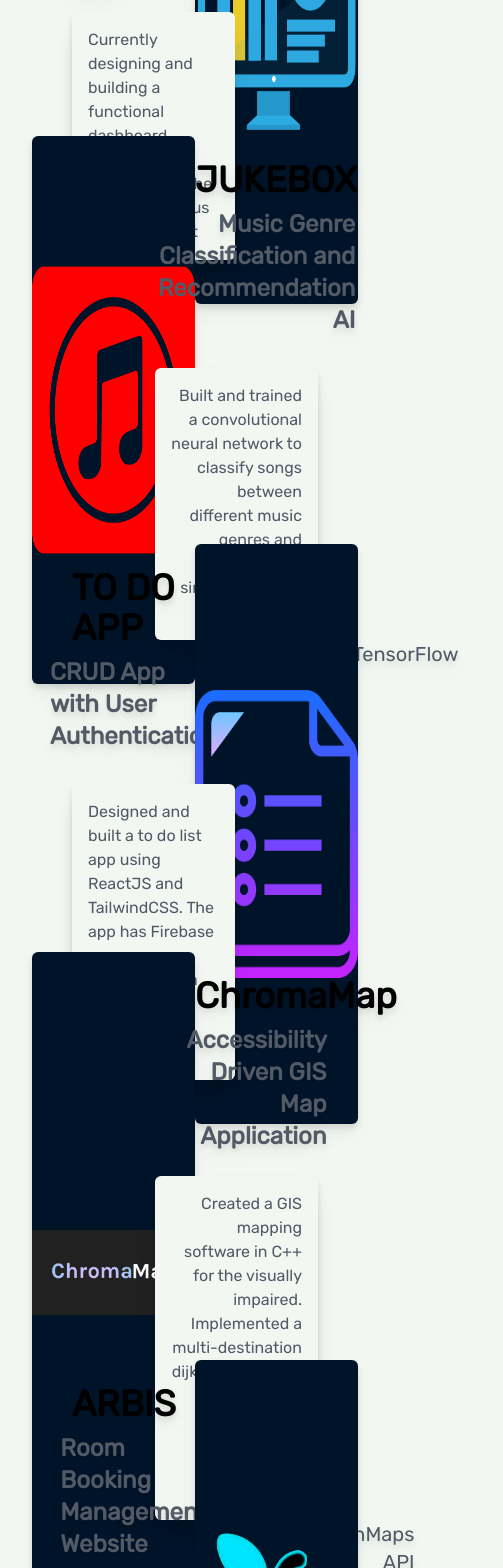
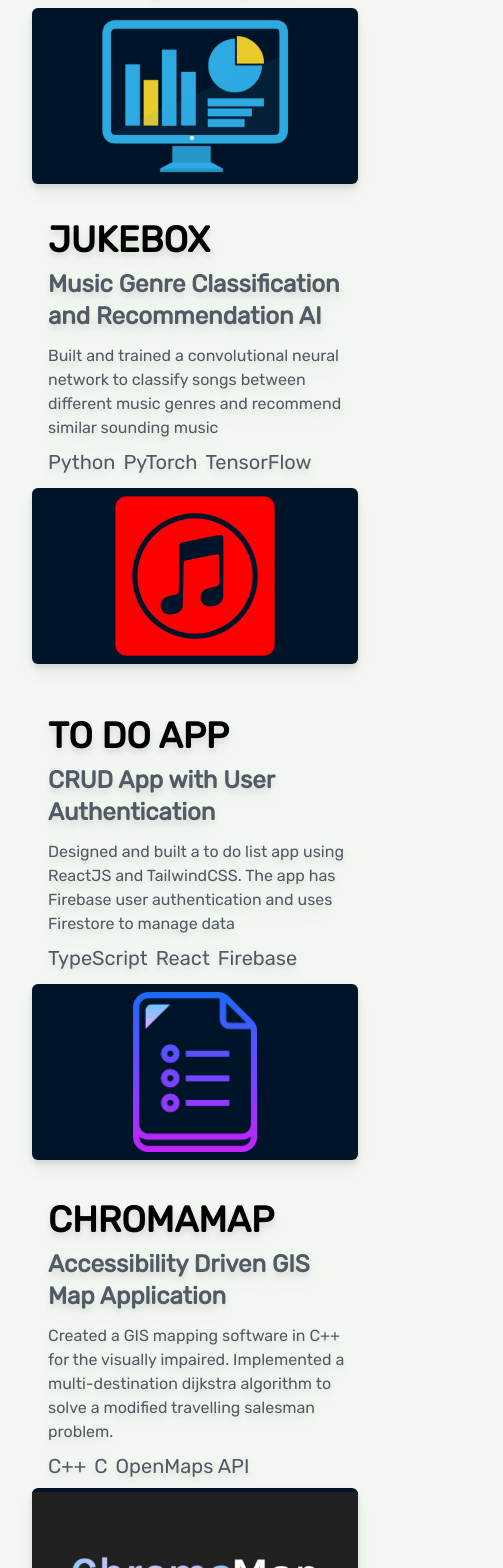
Before and after one commit to shaibalmuhtadee/portfolioWebsite2022, a Next.js app: page / in a window 390 px wide. Shown: the part 1747-3315 px from the top of the page, 503 px wide, since content can reach past the window. Built offline with nearby package versions, Linux system fonts and the light colour scheme.

Commit message:
fixed mobile responsiveness for projects section

```diff
--- a/components/projects/projects.tsx
+++ b/components/projects/projects.tsx
@@ -8,47 +8,49 @@
             <h2 className='px-2 py-5 text-4xl font-bold'>Projects</h2>
             <h3 className='px-2 pt-5 text-2xl font-semibold text-light_gray_custom dark:text-dark_gray_custom'>Here are my most recent projects that I enjoyed making and designing from scratch, both as a team and alone.</h3>
          </motion.div>
-         <div className='pt-12 mx-2 space-y-14'>
+         <div className='mx-2 pt-28 md:pt-12 space-y-36 md:space-y-14'>
 
+            {/*Inventory Dashboard*/}
             <motion.div
                initial={{x: -50, opacity: 0}}
                whileInView={{x: 0, opacity: 1}}
                transition={{ease: "easeInOut", duration: 0.5}}
-               className='w-full rounded-md -z-10 h-[22rem] drop-shadow-lg grid grid-cols-2'
+               className='w-full rounded-md -z-10 h-[22rem] drop-shadow-lg grid grid-cols-1 grid-rows-2 md:grid-rows-1 md:grid-cols-2'
             >
-               <div className='flex flex-col items-center justify-center w-full h-full col-span-1 text-left'>
-                  <h1 className='pt-6 pb-2 pl-10 mr-auto text-4xl font-bold uppercase'>Inventory Dashboard</h1>
-                  <h2 className='pl-10 text-2xl font-extrabold text-light_gray_custom dark:text-dark_gray_custom'>Full Stack App for managing inventory data</h2>
-                  <div className='z-50 text-[16px] flex items-center w-full p-4 mt-3 ml-20 text-left rounded-md shadow-xl text-light_gray_custom dark:text-dark_gray_custom h-26 bg-light_primary dark:bg-dark_primary'>
+               <div className='flex flex-col items-center justify-center w-full h-full row-span-1 text-left md:col-span-1'>
+                  <h1 className='pt-6 pb-2 pl-4 mr-auto text-4xl font-bold uppercase md:pl-10'>Inventory Dashboard</h1>
+                  <h2 className='pl-4 mr-auto text-2xl font-extrabold md:pl-10 text-light_gray_custom dark:text-dark_gray_custom'>Full Stack App for managing inventory data</h2>
+                  <div className='z-50 text-[16px] flex items-center w-full md:p-4 pl-4 mt-3 ml-0 md:ml-20 text-left rounded-md md:shadow-xl text-light_gray_custom dark:text-dark_gray_custom h-26 md:bg-light_primary md:dark:bg-dark_primary'>
                      <h1>Currently designing and building a functional dashboard application to keep track of the inventory status of a restaurant</h1>
                   </div>
-                  <div className='flex pb-4 mt-auto mr-auto space-x-2 text-xl text-light_gray_custom dark:text-dark_gray_custom pl-11'>
+                  <div className='flex pt-2 pb-20 pl-4 mt-auto mr-auto space-x-2 text-xl md:pb-4 text-light_gray_custom dark:text-dark_gray_custom md:pl-11'>
                      <h1>React</h1>
                      <h1>MongoDB</h1>
                      <h1>GraphQL</h1>
                   </div>
                </div>
-               <motion.div whileHover={{y:-7, z:-1, transition: {duration: 0.2, ease: "easeInOut" }}} className='flex items-center justify-center w-full h-full col-span-1 text-center rounded-md cursor-pointer dark:bg-light_primary bg-dark_primary'>
-                  <img className='w-auto h-72' src="/projectIcons/dashboard.png" alt="icon" />
+               <motion.div whileHover={{y:-7, z:-1, transition: {duration: 0.2, ease: "easeInOut" }}} className='flex items-center justify-center w-full h-full row-span-1 mt-10 text-center rounded-md cursor-pointer md:mt-auto md:col-span-1 dark:bg-light_primary bg-dark_primary'>
+                  <img className='w-auto h-48 md:h-72' src="/projectIcons/dashboard.png" alt="icon" />
                </motion.div>
             </motion.div>
 
+            {/*Jukebox*/}
             <motion.div
                initial={{x: -50, opacity: 0}}
                whileInView={{x: 0, opacity: 1}}
                transition={{ease: "easeInOut", duration: 0.5}}
-               className='w-full rounded-md -z-10 h-[22rem] drop-shadow-lg grid grid-cols-2'
+               className='w-full rounded-md -z-10 h-[22rem] drop-shadow-lg grid grid-cols-1 grid-rows-2 md:grid-rows-1 md:grid-cols-2'
             >
-               <motion.div whileHover={{y:-7, z:-1, transition: {duration: 0.2, ease: "easeInOut" }}} className='flex items-center justify-center w-full h-full col-span-1 text-center rounded-md cursor-pointer dark:bg-light_primary bg-dark_primary'>
-                  <img className='w-72 h-72' src="/projectIcons/music.png" alt="icon" />
+               <motion.div whileHover={{y:-7, z:-1, transition: {duration: 0.2, ease: "easeInOut" }}} className='flex items-center justify-center w-full h-full row-span-1 row-start-2 mt-6 text-center rounded-md cursor-pointer md:row-start-1 md:mt-auto md:col-span-1 dark:bg-light_primary bg-dark_primary'>
+                  <img className='w-auto h-40 md:h-72' src="/projectIcons/music.png" alt="icon" />
                </motion.div>
-               <div className='flex flex-col items-center justify-center w-full h-full col-span-1 text-right'>
-                  <h1 className='pt-6 pb-2 pr-10 ml-auto text-4xl font-bold uppercase'>Jukebox</h1>
-                  <h2 className='pr-10 text-2xl font-extrabold text-light_gray_custom dark:text-dark_gray_custom'>Music Genre Classification and Recommendation AI</h2>
-                  <div className='z-50 text-[16px] flex items-center w-full p-4 mt-8 mr-20 text-right rounded-md shadow-xl text-light_gray_custom dark:text-dark_gray_custom h-26 bg-light_primary dark:bg-dark_primary'>
+               <div className='flex flex-col items-center justify-center w-full h-full row-span-1 text-left md:text-right md:col-span-1'>
+                  <h1 className='pt-6 pb-2 pl-4 mr-auto text-4xl font-bold uppercase md:pr-10 md:ml-auto md:mr-0'>Jukebox</h1>
+                  <h2 className='pl-4 mr-auto text-2xl font-extrabold md:mr-0 md:pr-10 text-light_gray_custom dark:text-dark_gray_custom'>Music Genre Classification and Recommendation AI</h2>
+                  <div className='z-50 text-[16px] flex items-center w-full md:p-4 pl-4 mt-3 ml-0 md:mt-8 md:mr-20 text-left md:text-right rounded-md md:shadow-xl text-light_gray_custom dark:text-dark_gray_custom h-26 md:bg-light_primary md:dark:bg-dark_primary'>
                      <h1>Built and trained a convolutional neural network to classify songs between different music genres and recommend similar sounding music</h1>
                   </div>
-                  <div className='flex pb-4 mt-auto ml-auto space-x-2 text-xl text-light_gray_custom dark:text-dark_gray_custom pr-11'>
+                  <div className='flex pt-2 pb-20 pl-4 mt-auto mr-auto space-x-2 text-xl md:mr-0 md:pb-4 md:ml-auto text-light_gray_custom dark:text-dark_gray_custom pr-11'>
                      <h1>Python</h1>
                      <h1>PyTorch</h1>
                      <h1>TensorFlow</h1>
@@ -56,72 +58,75 @@
                </div>
             </motion.div>
 
+            {/*To Do App*/}
             <motion.div
                initial={{x: -50, opacity: 0}}
                whileInView={{x: 0, opacity: 1}}
                transition={{ease: "easeInOut", duration: 0.5}}
-               className='w-full rounded-md -z-10 h-[22rem] drop-shadow-lg grid grid-cols-2'
+               className='w-full rounded-md -z-10 h-[22rem] drop-shadow-lg grid grid-cols-1 grid-rows-2 md:grid-rows-1 md:grid-cols-2'
             >
-               <div className='flex flex-col items-center justify-center w-full h-full col-span-1 text-left'>
-                  <h1 className='pt-6 pb-2 pl-10 mr-auto text-4xl font-bold uppercase'>To Do app</h1>
-                  <h2 className='pl-10 text-2xl font-extrabold text-light_gray_custom dark:text-dark_gray_custom'>CRUD App with User Authentication</h2>
-                  <div className='z-50 text-[16px] flex items-center w-full p-4 mt-8 ml-20 text-left rounded-md shadow-xl text-light_gray_custom dark:text-dark_gray_custom h-26 bg-light_primary dark:bg-dark_primary'>
+               <div className='flex flex-col items-center justify-center w-full h-full row-span-1 text-left md:col-span-1'>
+                  <h1 className='pt-6 pb-2 pl-4 mr-auto text-4xl font-bold uppercase md:pl-10'>To Do app</h1>
+                  <h2 className='pl-4 mr-auto text-2xl font-extrabold md:pl-10 text-light_gray_custom dark:text-dark_gray_custom'>CRUD App with User Authentication</h2>
+                  <div className='z-50 text-[16px] flex items-center w-full md:p-4 pl-4 mt-3 ml-0 md:ml-20 text-left rounded-md md:shadow-xl text-light_gray_custom dark:text-dark_gray_custom h-26 md:bg-light_primary md:dark:bg-dark_primary'>
                      <h1>Designed and built a to do list app using ReactJS and TailwindCSS. The app has Firebase user authentication and uses Firestore to manage data</h1>
                   </div>
-                  <div className='flex pb-4 mt-auto mr-auto space-x-2 text-xl text-light_gray_custom dark:text-dark_gray_custom pl-11'>
+                  <div className='flex pt-2 pb-20 pl-4 mt-auto mr-auto space-x-2 text-xl md:mt-6 md:pb-4 text-light_gray_custom dark:text-dark_gray_custom md:pl-11'>
                      <h1>TypeScript</h1>
                      <h1>React</h1>
                      <h1>Firebase</h1>
                   </div>
                </div>
-               <motion.div whileHover={{y:-7, z:-1, transition: {duration: 0.2, ease: "easeInOut" }}} className='flex items-center justify-center w-full h-full col-span-1 text-center rounded-md cursor-pointer dark:bg-light_primary bg-dark_primary'>
-                  <img className='w-auto h-72' src="/projectIcons/todolist.png" alt="icon" />
+               <motion.div whileHover={{y:-7, z:-1, transition: {duration: 0.2, ease: "easeInOut" }}} className='flex items-center justify-center w-full h-full row-span-1 mt-6 text-center rounded-md cursor-pointer md:mt-auto md:col-span-1 dark:bg-light_primary bg-dark_primary'>
+                  <img className='w-auto h-40 md:h-72' src="/projectIcons/todolist.png" alt="icon" />
                </motion.div>
             </motion.div>
 
+            {/*ChromaMap*/}
             <motion.div
                initial={{x: -50, opacity: 0}}
                whileInView={{x: 0, opacity: 1}}
                transition={{ease: "easeInOut", duration: 0.5}}
-               className='w-full rounded-md -z-10 h-[22rem] drop-shadow-lg grid grid-cols-2'
+               className='w-full rounded-md -z-10 h-[22rem] drop-shadow-lg grid grid-cols-1 grid-rows-2 md:grid-rows-1 md:grid-cols-2'
             >
-               <motion.div whileHover={{y:-7, z:-1, transition: {duration: 0.2, ease: "easeInOut" }}} className='flex items-center justify-center w-full h-full col-span-1 text-center rounded-md cursor-pointer dark:bg-light_primary bg-dark_primary'>
+               <motion.div whileHover={{y:-7, z:-1, transition: {duration: 0.2, ease: "easeInOut" }}} className='flex items-center justify-center w-full h-full row-span-1 row-start-2 mt-8 text-center rounded-md cursor-pointer md:row-start-1 md:mt-auto md:col-span-1 dark:bg-light_primary bg-dark_primary'>
                   <img className='w-auto h-max-72' src="/projectIcons/chromamap.png" alt="icon" />
                </motion.div>
-               <div className='flex flex-col items-center justify-center w-full h-full col-span-1 text-right'>
-                  <h1 className='pt-6 pb-2 pr-10 ml-auto text-4xl font-bold'>ChromaMap</h1>
-                  <h2 className='pr-10 text-2xl font-extrabold text-light_gray_custom dark:text-dark_gray_custom'>Accessibility Driven GIS Map Application</h2>
-                  <div className='z-50 text-[16px] flex items-center w-full p-4 mt-6 mr-20 text-right rounded-md shadow-xl text-light_gray_custom dark:text-dark_gray_custom h-26 bg-light_primary dark:bg-dark_primary'>
+               <div className='flex flex-col items-center justify-center w-full h-full row-span-1 text-left md:text-right md:col-span-1'>
+                  <h1 className='pt-6 pb-2 pl-4 mr-auto text-4xl font-bold uppercase md:pr-10 md:ml-auto md:mr-0'>ChromaMap</h1>
+                  <h2 className='pl-4 mr-auto text-2xl font-extrabold md:mr-0 md:pr-10 text-light_gray_custom dark:text-dark_gray_custom'>Accessibility Driven GIS Map Application</h2>
+                  <div className='z-50 text-[16px] flex items-center w-full md:p-4 pl-4 mt-3 ml-0 md:mt-8 md:mr-20 text-left md:text-right rounded-md md:shadow-xl text-light_gray_custom dark:text-dark_gray_custom h-26 md:bg-light_primary md:dark:bg-dark_primary'>
                      <h1>Created a GIS mapping software in C++ for the visually impaired. Implemented a multi-destination dijkstra algorithm to solve a modified travelling salesman problem.</h1>
                   </div>
-                  <div className='flex pb-4 mt-auto ml-auto space-x-2 text-xl text-light_gray_custom dark:text-dark_gray_custom pr-11'>
+                  <div className='flex pt-2 pb-20 pl-4 mt-auto mr-auto space-x-2 text-xl md:mr-0 md:pb-4 md:ml-auto text-light_gray_custom dark:text-dark_gray_custom pr-11'>
                      <h1>C++</h1>
-                     <h1>Python</h1>
+                     <h1>C</h1>
                      <h1>OpenMaps API</h1>
                   </div>
                </div>
             </motion.div>
 
+            {/*ARBIS*/}
             <motion.div
                initial={{x: -50, opacity: 0}}
                whileInView={{x: 0, opacity: 1}}
                transition={{ease: "easeInOut", duration: 0.5}}
-               className='w-full rounded-md -z-10 h-[22rem] drop-shadow-lg grid grid-cols-2'
+               className='w-full rounded-md -z-10 h-[22rem] drop-shadow-lg grid grid-cols-1 grid-rows-2 md:grid-rows-1 md:grid-cols-2'
             >
-               <div className='flex flex-col items-center justify-center w-full h-full col-span-1 text-left'>
-                  <h1 className='pt-6 pb-2 pl-10 mr-auto text-4xl font-bold uppercase'>ARBIS</h1>
-                  <h2 className='pl-10 text-2xl font-extrabold text-light_gray_custom dark:text-dark_gray_custom'>Room Booking Management Website</h2>
-                  <div className='z-50 text-[16px] flex items-center w-full p-4 mt-5 ml-20 text-left rounded-md shadow-xl text-light_gray_custom dark:text-dark_gray_custom h-26 bg-light_primary dark:bg-dark_primary'>
+               <div className='flex flex-col items-center justify-center w-full h-full row-span-1 text-left md:col-span-1'>
+                  <h1 className='pt-6 pb-2 pl-4 mr-auto text-4xl font-bold uppercase md:pl-10'>ARBIS</h1>
+                  <h2 className='pl-4 mr-auto text-2xl font-extrabold md:pl-10 text-light_gray_custom dark:text-dark_gray_custom'>Room Booking Management Website</h2>
+                  <div className='z-50 text-[16px] flex items-center w-full md:p-4 pl-4 mt-3 ml-0 md:ml-20 text-left rounded-md md:shadow-xl text-light_gray_custom dark:text-dark_gray_custom h-26 md:bg-light_primary md:dark:bg-dark_primary'>
                      <h1>Designed a website to administrate and manage room bookings and teachers within a high school. Used PHP, MySQL and AJAX to create databases, bookings, and asynchronously change data</h1>
                   </div>
-                  <div className='flex pb-4 mt-auto mr-auto space-x-2 text-xl text-light_gray_custom dark:text-dark_gray_custom pl-11'>
+                  <div className='flex pt-2 pb-20 pl-4 mt-auto mr-auto space-x-2 text-xl md:pb-4 text-light_gray_custom dark:text-dark_gray_custom md:pl-11'>
                      <h1>JavaScript</h1>
                      <h1>PHP</h1>
                      <h1>SQL</h1>
                   </div>
                </div>
-               <motion.div whileHover={{y:-7, z:-1, transition: {duration: 0.2, ease: "easeInOut" }}} className='flex items-center justify-center w-full h-full col-span-1 text-center rounded-md cursor-pointer dark:bg-light_primary bg-dark_primary'>
-                  <img className='h-72' src="/projectIcons/arbis.png" alt="icon" />
+               <motion.div whileHover={{y:-7, z:-1, transition: {duration: 0.2, ease: "easeInOut" }}} className='flex items-center justify-center w-full h-full row-span-1 mt-8 text-center rounded-md cursor-pointer md:mt-auto md:col-span-1 dark:bg-light_primary bg-dark_primary'>
+                  <img className='w-auto h-40 md:h-72' src="/projectIcons/arbis.png" alt="icon" />
                </motion.div>
             </motion.div>
 
--- a/components/skills/skills.tsx
+++ b/components/skills/skills.tsx
@@ -6,7 +6,7 @@
 
 const Skills = () => {
    return (
-      <motion.div initial={{y: -50, opacity: 0}} whileInView={{y: 0, opacity: 1, transition: {duration: 0.75}}} className='px-6 pt-4 text-black cursor-default md:pt-12 dark:text-light_primary font-Rubik'>
+      <motion.div initial={{y: -50, opacity: 0}} whileInView={{y: 0, opacity: 1, transition: {duration: 0.75}}} className='px-6 pt-12 text-black cursor-default dark:text-light_primary font-Rubik'>
          <h2 className='px-2 py-5 text-4xl font-bold'>Skills</h2>
          <h3 className='px-2 pt-5 text-2xl font-semibold text-light_gray_custom dark:text-dark_gray_custom'>I am passionate about learning powerful and cutting-edge technologies. These are the tools I am most familiar with and use every day.</h3>
          <div className="grid max-w-md grid-cols-3 grid-rows-2 gap-6 px-2 py-8 overflow-hidden">
--- a/styles/globals.css
+++ b/styles/globals.css
@@ -9,6 +9,7 @@
 
 html {
    font-family: sans-serif;
+   overflow-x: hidden;
 }
 
 .link-underline {
```
